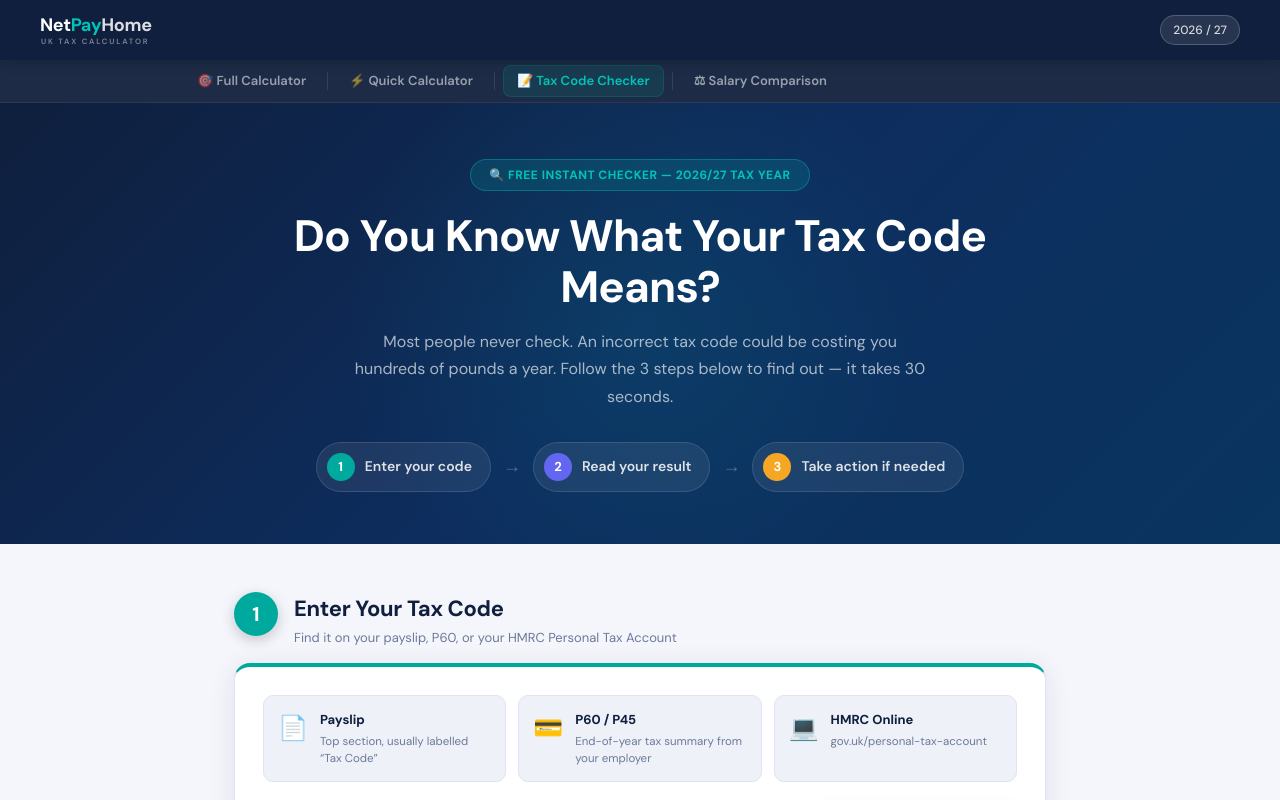
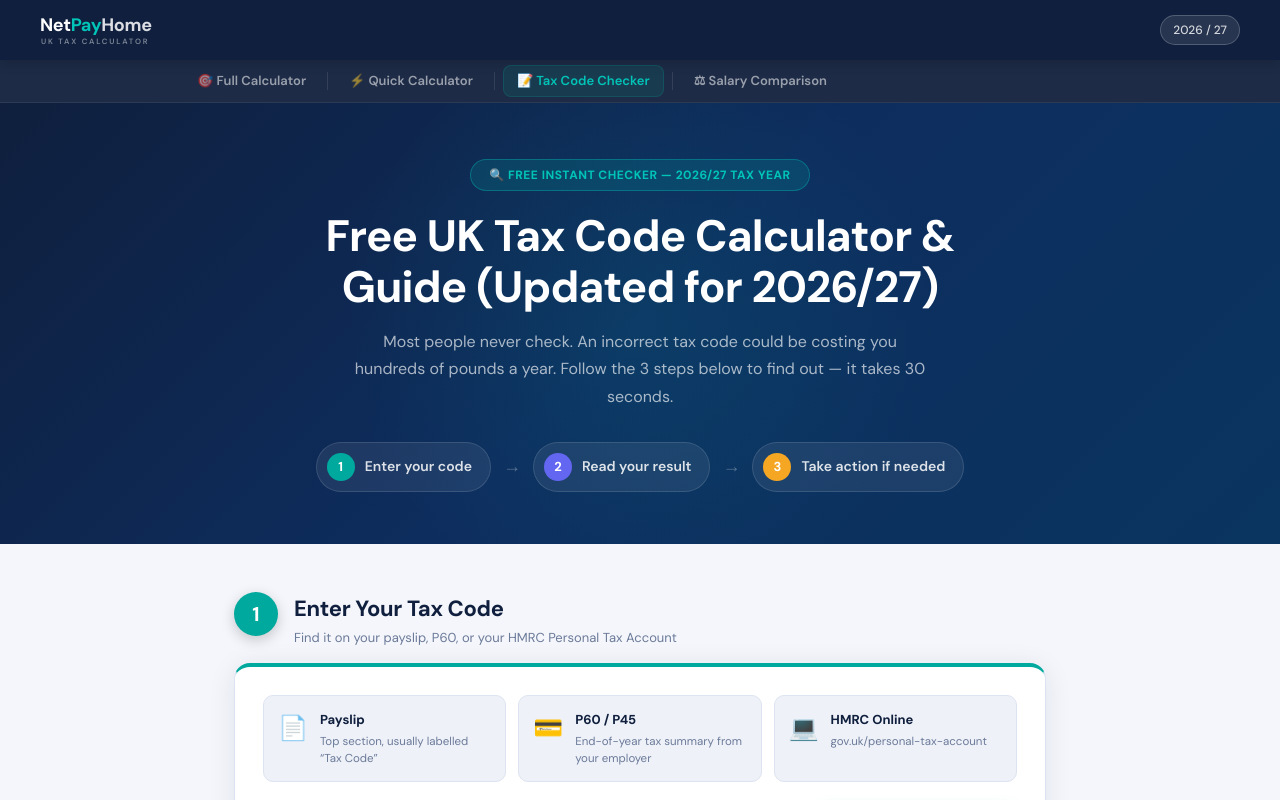
Before and after one commit to dsrashmika-prog/uktaxcal, a Next.js app: page / in a window 1280 px wide. Shown: the top 800 px of the page. Built offline with nearby package versions, Linux system fonts and the light colour scheme.

Commit message:
Update H1 to: Free UK Tax Code Calculator & Guide (Updated for 2026/27)

```diff
--- a/src/app/page.tsx
+++ b/src/app/page.tsx
@@ -45,7 +45,7 @@ export default function TaxCodePage() {
 <div class="wf-hero">
   <div class="wf-hero-inner">
     <div class="wf-hero-badge">&#128269; Free Instant Checker &mdash; 2026/27 Tax Year</div>
-    <h1>Do You Know What Your Tax Code Means?</h1>
+    <h1>Free UK Tax Code Calculator &amp; Guide (Updated for 2026/27)</h1>
     <p>Most people never check. An incorrect tax code could be costing you hundreds of pounds a year. Follow the 3 steps below to find out &mdash; it takes 30 seconds.</p>
     <div class="wf-hero-steps-row">
       <div class="wf-hero-step"><span class="wf-hs-num" style="background:#00a99d;">1</span><span>Enter your code</span></div>
```
